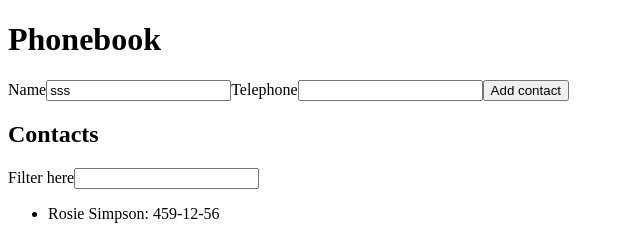
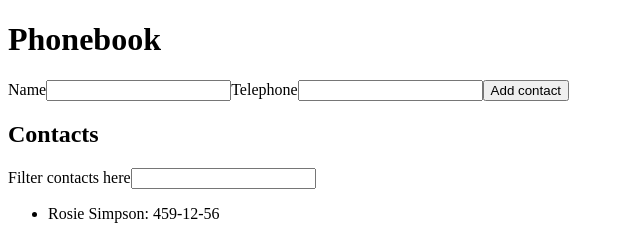
Before and after one commit to Andriy-Kond/m2_phonebook, a React (Create React App) app: page / in a window 1280 px wide. Shown: the top 236 px of the page, without its empty margins (0-640 px from the left). Built offline with nearby package versions, Linux system fonts and the light colour scheme.

Commit message:
add: Formik

```diff
--- a/package.json
+++ b/package.json
@@ -7,6 +7,7 @@
     "@testing-library/jest-dom": "^5.17.0",
     "@testing-library/react": "^13.4.0",
     "@testing-library/user-event": "^13.5.0",
+    "formik": "^2.4.6",
     "gh-pages": "^6.1.1",
     "nanoid": "^5.0.7",
     "react": "^18.3.1",
--- a/src/App.js
+++ b/src/App.js
@@ -1,6 +1,6 @@
 import React, { Component } from "react";
 import { nanoid } from "nanoid";
-import ContactForm from "ContactForm";
+import ContactForm from "./ContactForm/ContactForm";
 import Filter from "Filter";
 import ContactList from "ContactList";
 
@@ -20,31 +20,26 @@ class App extends Component {
     // const name = e.currentTarget.elements.name.value;
     // const number = e.currentTarget.elements.number.value;
     const { name, number } = data;
+    const newContact = { id: nanoid(), name, number };
 
-    const isExistContact = this.state.contacts.find(contact => {
-      return contact.name === name;
-    });
+    const isExistContact = this.state.contacts.find(
+      contact => contact.name === name,
+    );
 
     isExistContact
       ? alert(`Contact ${name} already in contact book`)
-      : this.setState(prevState => {
-          return {
-            ...prevState,
-            contacts: [
-              ...prevState.contacts,
-              { id: nanoid(), name: name, number: number },
-            ],
-          };
-        });
+      : this.setState(prevState => ({
+          ...prevState,
+          contacts: [...prevState.contacts, newContact],
+        }));
 
     // this.clearState();
   };
 
-  removeContact = id => {
+  removeContact = id =>
     this.setState({
       contacts: this.state.contacts.filter(contact => contact.id !== id),
     });
-  };
 
   handleFilter = e => this.setState({ filter: e.currentTarget.value });
 
@@ -56,10 +51,9 @@ class App extends Component {
 
     return (
       <>
-        {/*
-        <ContactList ... /> */}
         <h1>Phonebook</h1>
         <ContactForm addContact={this.addContact} />
+
         <h2>Contacts</h2>
         <Filter filter={filter} handleFilter={this.handleFilter} />
         <ContactList
--- a/src/ContactForm/ContactForm.jsx
+++ b/src/ContactForm/ContactForm.jsx
@@ -1,54 +1,29 @@
-import { click } from "@testing-library/user-event/dist/click";
-import React, { Component } from "react";
+import { Formik, Form, Field, ErrorMessage } from "formik";
 
-class ContactForm extends Component {
-  state = { name: "sss", number: "" };
+const initialValues = { name: "", number: "" };
 
-  handleContact = e => {
-    const { name, value } = e.currentTarget;
-    this.setState({ [name]: value });
+const ContactForm = ({ addContact }) => {
+  const handleSubmit = (values, actions) => {
+    addContact(values);
+    actions.resetForm();
   };
 
-  clearState = () => {
-    this.setState({ name: "", number: "" });
-  };
-
-  handleAddContact = e => {
-    e.preventDefault();
-
-    this.props.addContact(this.state);
-    this.clearState();
-  };
-
-  render() {
-    const { name, number } = this.state;
-
-    return (
-      <form onSubmit={this.handleAddContact}>
+  return (
+    <Formik initialValues={initialValues} onSubmit={handleSubmit}>
+      <Form>
         <label>
           Name
-          <input
-            type="text"
-            name="name"
-            required
-            value={name}
-            onChange={this.handleContact}
-          />
+          <Field type="text" name="name" required />
         </label>
 
         <label>
           Telephone
-          <input
-            type="tel"
-            name="number"
-            required
-            value={number}
-            onChange={this.handleContact}></input>
+          <Field type="tel" name="number" required />
         </label>
         <button type="submit">Add contact</button>
-      </form>
-    );
-  }
-}
+      </Form>
+    </Formik>
+  );
+};
 
 export default ContactForm;
--- a/src/Filter/Filter.jsx
+++ b/src/Filter/Filter.jsx
@@ -5,7 +5,7 @@ class Filter extends Component {
     const { filter, handleFilter } = this.props;
     return (
       <label>
-        Filter here
+        Filter contacts here
         <input type="text" value={filter} onChange={handleFilter} />
       </label>
     );
```
Also changed, not shown: src/ContactForm/ContactForm-State.jsx (added, +52 -0 lines), src/ContactForm/ContactForm-Vanil.jsx (added, +35 -0 lines), 1 other file (tests, documents, lock files or other folders).
